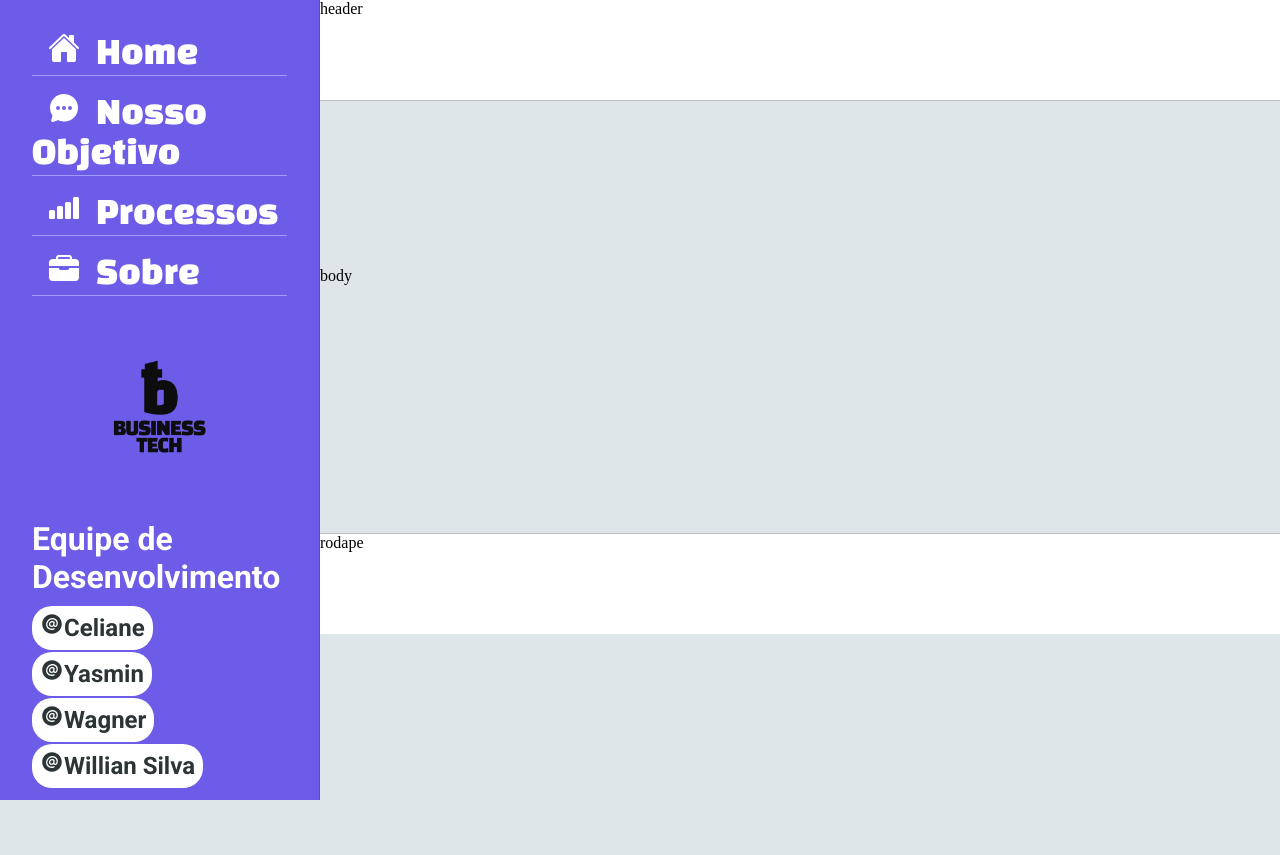
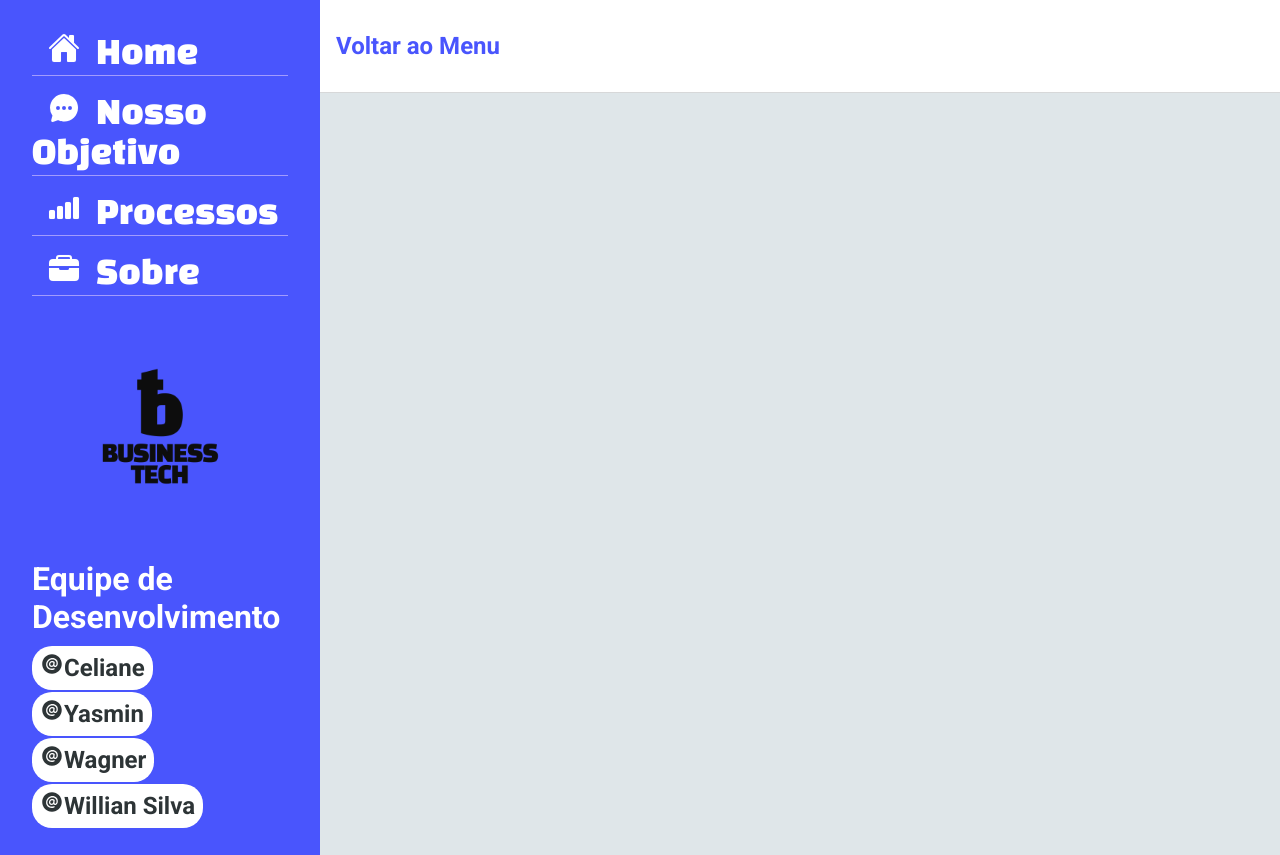
Before and after one commit to williansibertino/BussTech, a plain HTML site: page index.html in a window 1280 px wide. Shown: the top 855 px of the page. Before the commit the page ends 812 px from the top, so only its background shows below. Drawn offline with nearby package versions, Linux system fonts and the light colour scheme.

Commit message:
Reestrutura do site

```diff
--- a/index.html
+++ b/index.html
@@ -13,9 +13,6 @@
 <body>
     <main>
         <header>
-            header
-        </header>
-        <aside>
             <nav>
                 <ul class="menuGeral">
                     <li><a class="linkMenu" href="index.html"><ion-icon name="home"></ion-icon>Home</a></li>
@@ -24,23 +21,24 @@
                     <li><a class="linkMenu" href="index.html"><ion-icon name="briefcase"></ion-icon>Sobre</a></li>
                 </ul>
             </nav>
-            <img src="img/vertical-full-black.png" alt="logo da empresa">
+            <img class="logo" src="img/vertical-full-black.png" alt="logo da empresa">
             <nav>
                 <ul class="menuEquipe">
                     <h2>Equipe de Desenvolvimento</h2>
                     <li><a class="linkEquipe" href="index.html"><ion-icon name="at-circle"></ion-icon>Celiane</a></li>
-                    <li><a class="linkEquipe" href="index.html"><ion-icon name="at-circle"></ion-icon>Yasmin</a></li>
+                    <li><a class="linkEquipe" href="celiane.html"><ion-icon name="at-circle"></ion-icon>Yasmin</a></li>
                     <li><a class="linkEquipe" href="index.html"><ion-icon name="at-circle"></ion-icon>Wagner</a></li>
-                    <li><a class="linkEquipe" href="index.html"><ion-icon name="at-circle"></ion-icon>Willian Silva</a></li>
+                    <li><a class="linkEquipe" href="pages/willian.html"><ion-icon name="at-circle"></ion-icon>Willian Silva</a></li>
                 </ul>
             </nav>
-        </aside>
+        </header>
         <section>
-            body
+            <div class="barra">
+                <a href="index.html">Voltar ao Menu</a>
+            </div>
+            <!-- Contuedo pode ser inserido depois dessa parte -->
+
         </section>
-        <footer>
-            rodape
-        </footer>
     </main>
 
     <script type="module" src="https://unpkg.com/ionicons@7.1.0/dist/ionicons/ionicons.esm.js"></script>
--- a/styles/main.css
+++ b/styles/main.css
@@ -17,51 +17,42 @@ html {
 }
 body {
     background-color: #dfe6e9;
-    width: 100vw;
-    height: 100vh;
 }
 main {
-    width: 100vw;
-    height: 100vh;
+    background-color: #d4d4d4;
     display: grid;
     grid-template-areas:
-        'aside header'
-        'aside section'
-        'aside footer'
+        'header section'
     ;
-    grid-template-rows: 1fr 1fr 1fr;
     grid-template-columns: 1fr 3fr;
+}
 
-    justify-content: space-evenly;
+header {
+    grid-area: header;
+    height: 1000px;
+    background-color: #4955fd;
 }
-header {
-    background-color: #000;
-    grid-area: header;
-    height: 100px;
-    background-color: #fff;
-    border-bottom: 0.1px solid #2d343650;
+
+@media only screen and (max-width: 480px) {
+    main {
+        background-color: #d4d4d4;
+        display: grid;
+        grid-template-areas:
+            'header'
+            'section'
+        ;
+        grid-template-columns: 1fr;
+    }
 }
-aside {
-    grid-area: aside;
-    background-color: #6c5ce7;
-    border-right: 0.1px solid #2d343650;
 
-    display: grid;
-    align-content: space-between;
-}
 section {
     grid-area: section;
+    background-color: #dfe6e9;
 }
-footer {
-    background-color: #be5252;
-    grid-area: footer;
-    height: 100px;
-    background-color: #fff;
-    border-top: 0.1px solid #2d343650;
-}
-aside > img {
-    width: 50%;
+.logo {
+    width: 200px;
     margin: auto;
+    display: block;
 }
 .menuGeral {
     padding: 1rem;
@@ -100,3 +91,13 @@ aside > img {
     padding: 0.5rem;
     border-radius: 20px;
 }
+.barra {
+    padding: 2rem 1rem;
+    background-color: #fff;
+    border-bottom: 0.3px solid #2d343630;
+}
+.barra > a {
+    font-size: 1.5rem;
+    font-family: 'Roboto', sans-serif;
+    color: #4955fd;
+}
```
Also changed, not shown: pages/willian.html (added).
